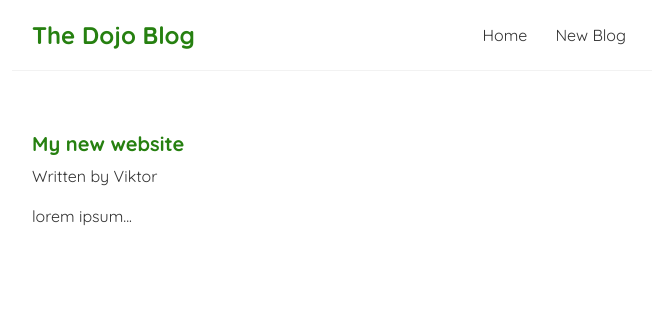
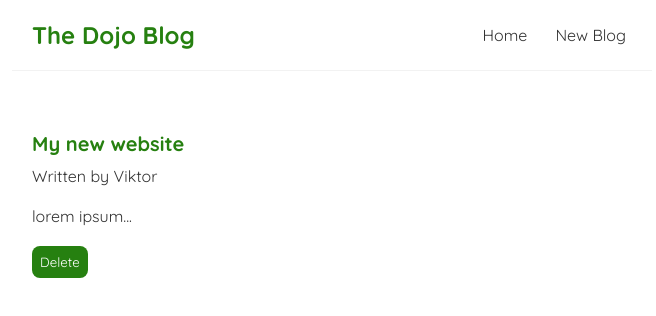
Before and after one commit to szegediviktor/dojo-blog, a React (Create React App) app: page /blogs/1 in a window 1280 px wide. Shown: the top 316 px of the page, without its empty margins (308-964 px from the left). Built offline with nearby package versions, Linux system fonts and the light colour scheme; data requests are answered from the project's data file.

Commit message:
add delete feature

```diff
--- a/src/BlogDetails.jsx
+++ b/src/BlogDetails.jsx
@@ -1,5 +1,6 @@
 import { useParams } from "react-router-dom";
 import useFetch from "./useFetch";
+import { useNavigate } from "react-router-dom";
 
 const BlogDetails = () => {
     const { id } = useParams();
@@ -8,6 +9,16 @@ const BlogDetails = () => {
         error,
         isLoading,
     } = useFetch("http://localhost:8000/blogs/" + id);
+
+    const navigate = useNavigate();
+
+    const handleClick = () => {
+        fetch("http://localhost:8000/blogs/" + blog.id, {
+            method: "DELETE",
+        }).then(() => {
+            navigate("/");
+        });
+    };
 
     return (
         <div className="blog-details">
@@ -18,6 +29,7 @@ const BlogDetails = () => {
                     <h2>{blog.title}</h2>
                     <p>Written by {blog.author}</p>
                     <div>{blog.body}</div>
+                    <button onClick={handleClick}>Delete</button>
                 </article>
             )}
         </div>
```
